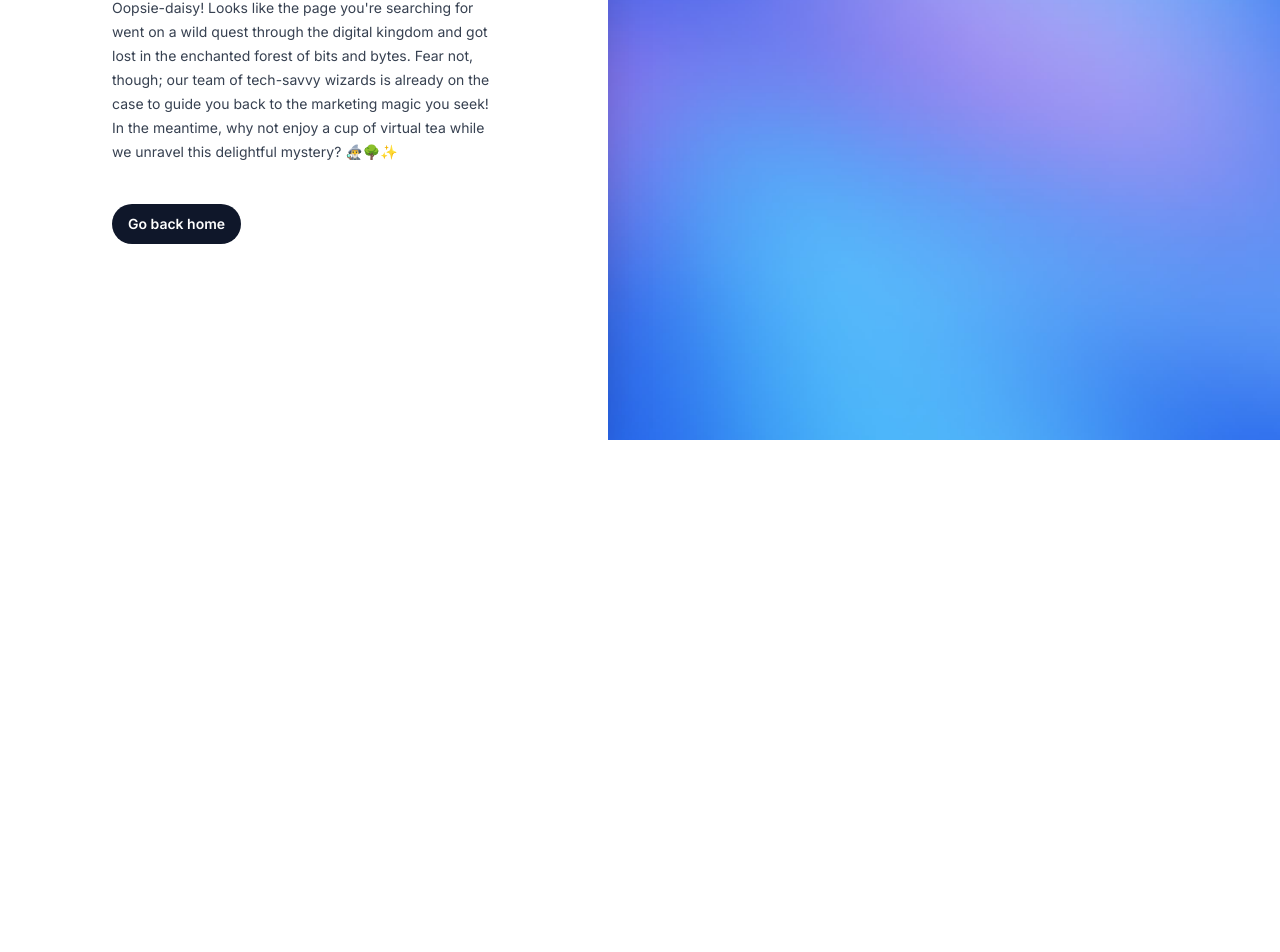
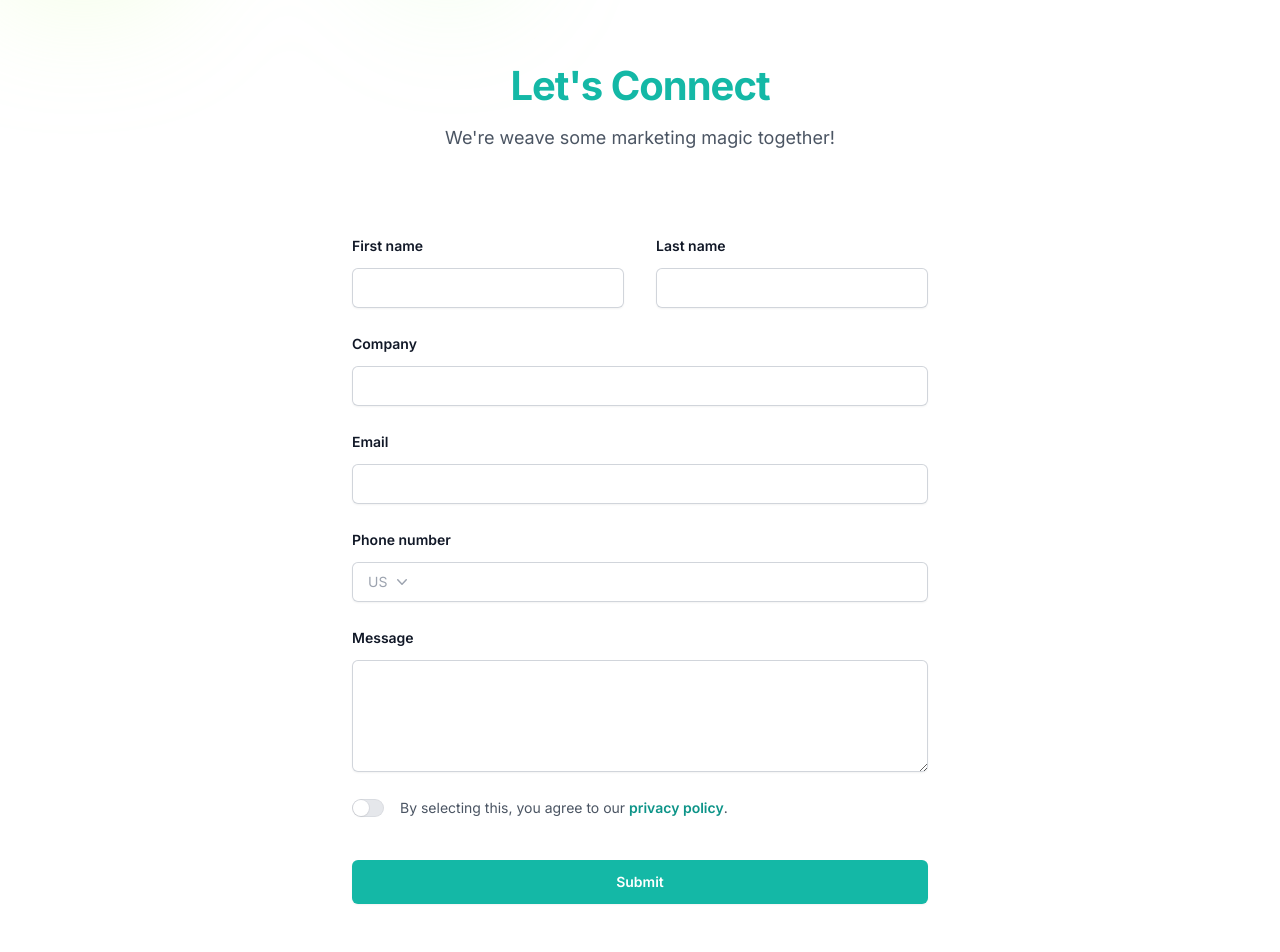
Before and after one commit to Sergemoraru/MintedCrown, a Next.js app: page /contact in a window 1280 px wide. Before the commit this address had no page. Shown: the part 360-1312 px from the top of the page. Before the commit the page ends 800 px from the top, so only its background shows below. Built offline with nearby package versions, Linux system fonts and the light colour scheme.

Commit message:
contact page made. nav links. styling adjustments

```diff
--- a/jsconfig.json
+++ b/jsconfig.json
@@ -1,5 +1,6 @@
 {
   "compilerOptions": {
+    "jsx": "react",
     "paths": {
       "@/*": ["./src/*"]
     }
--- a/package.json
+++ b/package.json
@@ -12,6 +12,7 @@
   "dependencies": {
     "@headlessui/react": "^1.7.15",
     "@headlessui/tailwindcss": "^0.2.0",
+    "@heroicons/react": "^2.0.18",
     "@tailwindcss/forms": "^0.5.3",
     "autoprefixer": "^10.4.12",
     "clsx": "^1.2.1",
@@ -21,6 +22,8 @@
     "tailwindcss": "^3.3.3"
   },
   "devDependencies": {
+    "@types/node": "20.4.8",
+    "@types/react": "18.2.18",
     "eslint": "8.45.0",
     "eslint-config-next": "13.4.12",
     "prettier": "^2.8.7",
--- /dev/null
+++ b/src/app/contact/page.jsx
@@ -0,0 +1,15 @@
+import Contact from "@/components/Contact";
+import { Header } from "@/components/Header";
+import { Footer } from "@/components/Footer";
+
+export default function ContactPage() {
+    return (
+        <>
+        <Header />
+        <Contact />
+        <Footer />
+        </>
+    )
+
+
+    }
--- a/src/components/Button.jsx
+++ b/src/components/Button.jsx
@@ -12,7 +12,7 @@ const variantStyles = {
   solid: {
     slate:
       'bg-slate-900 text-white hover:bg-slate-700 hover:text-slate-100 active:bg-slate-800 active:text-slate-300 focus-visible:outline-slate-900',
-    blue: 'bg-emerald-600 text-white hover:text-slate-100 hover:bg-emerald-500 active:bg-emerald-800 active:text-emerald-100 focus-visible:outline-emerald-600',
+    blue: 'bg-teal-600 text-white hover:text-slate-100 hover:bg-emerald-500 active:bg-emerald-800 active:text-emerald-100 focus-visible:outline-emerald-600',
     white:
       'bg-white text-slate-900 hover:bg-blue-50 active:bg-blue-200 active:text-slate-600 focus-visible:outline-white',
   },
--- /dev/null
+++ b/src/components/Contact.jsx
@@ -0,0 +1,203 @@
+/* eslint-disable react/no-unescaped-entities */
+"use client"
+
+import { useState } from 'react'
+import { ChevronDownIcon } from '@heroicons/react/20/solid'
+import { Switch } from '@headlessui/react'
+
+function classNames(...classes) {
+  return classes.filter(Boolean).join(' ')
+}
+
+export default function Contact() {
+  const [agreed, setAgreed] = useState(false)
+
+  return (
+    <div className="isolate bg-white px-6 py-4 sm:py-32 lg:px-8">
+      <div
+        className="absolute inset-x-0 top-[-10rem] -z-10 transform-gpu overflow-hidden blur-3xl sm:top-[-20rem]"
+        aria-hidden="true"
+      >
+        <div
+          className="relative left-1/2 -z-10 aspect-[1155/678] w-[36.125rem] max-w-none -translate-x-1/2 rotate-[30deg] bg-gradient-to-tr from-[#f8ff98] to-[#98ff98] opacity-30 sm:left-[calc(50%-40rem)] sm:w-[72.1875rem]"
+          style={{
+            clipPath:
+              'polygon(74.1% 44.1%, 100% 61.6%, 97.5% 26.9%, 85.5% 0.1%, 80.7% 2%, 72.5% 32.5%, 60.2% 62.4%, 52.4% 68.1%, 47.5% 58.3%, 45.2% 34.5%, 27.5% 76.7%, 0.1% 64.9%, 17.9% 100%, 27.6% 76.8%, 76.1% 97.7%, 74.1% 44.1%)',
+          }}
+        />
+      </div>
+      <div className="mx-auto max-w-2xl text-center">
+        <h2 className="text-3xl font-bold tracking-tight text-teal-500 sm:text-4xl">
+          Let's Connect
+        </h2>
+        <p className="mt-2 text-lg leading-8 text-gray-600">
+          We're weave some marketing magic together!
+        </p>
+      </div>
+      <form
+        action="#"
+        method="POST"
+        className="mx-auto mt-16 max-w-xl sm:mt-20"
+      >
+        <div className="grid grid-cols-1 gap-x-8 gap-y-6 sm:grid-cols-2">
+          <div>
+            <label
+              htmlFor="first-name"
+              className="block text-sm font-semibold leading-6 text-gray-900"
+            >
+              First name
+            </label>
+            <div className="mt-2.5">
+              <input
+                type="text"
+                name="first-name"
+                id="first-name"
+                autoComplete="given-name"
+                className="block w-full rounded-md border-0 px-3.5 py-2 text-gray-900 shadow-sm ring-1 ring-inset ring-gray-300 placeholder:text-gray-400 focus:ring-2 focus:ring-inset focus:ring-teal-400 sm:text-sm sm:leading-6"
+              />
+            </div>
+          </div>
+          <div>
+            <label
+              htmlFor="last-name"
+              className="block text-sm font-semibold leading-6 text-gray-900"
+            >
+              Last name
+            </label>
+            <div className="mt-2.5">
+              <input
+                type="text"
+                name="last-name"
+                id="last-name"
+                autoComplete="family-name"
+                className="block w-full rounded-md border-0 px-3.5 py-2 text-gray-900 shadow-sm ring-1 ring-inset ring-gray-300 placeholder:text-gray-400 focus:ring-2 focus:ring-inset focus:ring-teal-400 sm:text-sm sm:leading-6"
+              />
+            </div>
+          </div>
+          <div className="sm:col-span-2">
+            <label
+              htmlFor="company"
+              className="block text-sm font-semibold leading-6 text-gray-900"
+            >
+              Company
+            </label>
+            <div className="mt-2.5">
+              <input
+                type="text"
+                name="company"
+                id="company"
+                autoComplete="organization"
+                className="block w-full rounded-md border-0 px-3.5 py-2 text-gray-900 shadow-sm ring-1 ring-inset ring-gray-300 placeholder:text-gray-400 focus:ring-2 focus:ring-inset focus:ring-teal-400 sm:text-sm sm:leading-6"
+              />
+            </div>
+          </div>
+          <div className="sm:col-span-2">
+            <label
+              htmlFor="email"
+              className="block text-sm font-semibold leading-6 text-gray-900"
+            >
+              Email
+            </label>
+            <div className="mt-2.5">
+              <input
+                type="email"
+                name="email"
+                id="email"
+                autoComplete="email"
+                className="block w-full rounded-md border-0 px-3.5 py-2 text-gray-900 shadow-sm ring-1 ring-inset ring-gray-300 placeholder:text-gray-400 focus:ring-2 focus:ring-inset focus:ring-teal-400 sm:text-sm sm:leading-6"
+              />
+            </div>
+          </div>
+          <div className="sm:col-span-2">
+            <label
+              htmlFor="phone-number"
+              className="block text-sm font-semibold leading-6 text-gray-900"
+            >
+              Phone number
+            </label>
+            <div className="relative mt-2.5">
+              <div className="absolute inset-y-0 left-0 flex items-center">
+                <label htmlFor="country" className="sr-only">
+                  Country
+                </label>
+                <select
+                  id="country"
+                  name="country"
+                  className="h-full rounded-md border-0 bg-transparent bg-none py-0 pl-4 pr-9 text-gray-400 focus:ring-2 focus:ring-inset focus:ring-teal-400 sm:text-sm"
+                >
+                  <option>US</option>
+                  <option>CA</option>
+                  <option>EU</option>
+                </select>
+                <ChevronDownIcon
+                  className="pointer-events-none absolute right-3 top-0 h-full w-5 text-gray-400"
+                  aria-hidden="true"
+                />
+              </div>
+              <input
+                type="tel"
+                name="phone-number"
+                id="phone-number"
+                autoComplete="tel"
+                className="block w-full rounded-md border-0 px-3.5 py-2 pl-20 text-gray-900 shadow-sm ring-1 ring-inset ring-gray-300 placeholder:text-gray-400 focus:ring-2 focus:ring-inset focus:ring-teal-500 sm:text-sm sm:leading-6"
+              />
+            </div>
+          </div>
+          <div className="sm:col-span-2">
+            <label
+              htmlFor="message"
+              className="block text-sm font-semibold leading-6 text-gray-900"
+            >
+              Message
+            </label>
+            <div className="mt-2.5">
+              <textarea
+                name="message"
+                id="message"
+                rows={4}
+                className="block w-full rounded-md border-0 px-3.5 py-2 text-gray-900 shadow-sm ring-1 ring-inset ring-gray-300 placeholder:text-gray-400 focus:ring-2 focus:ring-inset focus:ring-teal-500 sm:text-sm sm:leading-6"
+                defaultValue={''}
+              />
+            </div>
+          </div>
+          <Switch.Group as="div" className="flex gap-x-4 sm:col-span-2">
+            <div className="flex h-6 items-center">
+              <Switch
+                checked={agreed}
+                onChange={setAgreed}
+                className={classNames(
+                  agreed ? 'bg-teal-600' : 'bg-gray-200',
+                  'flex w-8 flex-none cursor-pointer rounded-full p-px ring-1 ring-inset ring-gray-900/5 transition-colors duration-200 ease-in-out focus-visible:outline focus-visible:outline-2 focus-visible:outline-offset-2 focus-visible:outline-teal-500'
+                )}
+              >
+                <span className="sr-only">Agree to policies</span>
+                <span
+                  aria-hidden="true"
+                  className={classNames(
+                    agreed ? 'translate-x-3.5' : 'translate-x-0',
+                    'h-4 w-4 transform rounded-full bg-white shadow-sm ring-1 ring-gray-900/5 transition duration-200 ease-in-out'
+                  )}
+                />
+              </Switch>
+            </div>
+            <Switch.Label className="text-sm leading-6 text-gray-600">
+              By selecting this, you agree to our{' '}
+              <a href="#" className="font-semibold text-teal-600">
+                privacy&nbsp;policy
+              </a>
+              .
+            </Switch.Label>
+          </Switch.Group>
+        </div>
+        <div className="mt-10">
+          <button
+            type="submit"
+            className="block w-full rounded-md bg-teal-500 px-3.5 py-2.5 text-center text-sm font-semibold text-white shadow-sm hover:bg-teal-600 focus-visible:outline focus-visible:outline-2 focus-visible:outline-offset-2 focus-visible:outline-teal-500"
+          >
+            Submit
+          </button>
+        </div>
+      </form>
+    </div>
+  )
+}
--- a/src/components/Header.jsx
+++ b/src/components/Header.jsx
@@ -94,24 +94,30 @@ export function Header() {
   return (
     <header className="pt-10">
       <Container>
-        <nav className="relative z-50 flex justify-between bottom-20">
+        <nav className="relative bottom-20 z-50 flex justify-between">
           <div className="flex items-center md:gap-x-12">
-            <Link href="#" aria-label="Home" className='flex relative right-28 top-7 '>
+            <Link
+              href="/"
+              aria-label="Home"
+              className="relative right-28 top-7 flex "
+            >
               <Logo className="h-10 w-auto" />
             </Link>
             <div className="hidden md:flex md:gap-x-6">
               <NavLink href="#features">Features</NavLink>
-              <NavLink href="#testimonials">Testimonials</NavLink>
+              <NavLink href="#testimonials">Sectors</NavLink>
               <NavLink href="#services">Services</NavLink>
+              <NavLink href="#faq">FAQ</NavLink>
+              <NavLink href="#meettheteam">Meet the Team</NavLink>
             </div>
           </div>
           <div className="flex items-center gap-x-5 md:gap-x-8">
             {/* <div className="hidden md:block">
               <NavLink href="/login">Sign in</NavLink>
             </div> */}
-            <Button href="/register" color="blue">
+            <Button href="/contact" color="blue">
               <span>
-                Contact us <span className="hidden lg:inline">today</span>
+                Lets <span className="hidden lg:inline">Chat!</span>
               </span>
             </Button>
             <div className="-mr-1 md:hidden">
--- a/src/components/Hero.jsx
+++ b/src/components/Hero.jsx
@@ -42,13 +42,13 @@ export function Hero() {
             domain.
           </p>
           <div className="mt-10 flex justify-center gap-x-6">
-            <Button href="/register">Examples</Button>
+            <Button href="/register">Services</Button>
             <Button href="" variant="outline">
               <svg
                 aria-hidden="true"
                 className="h-3 w-2 flex-none fill-emerald-600 group-active:fill-current"
               ></svg>
-              <span className="">Meet the team</span>
+              <span className="">Sectors</span>
             </Button>
           </div>
         </div>
--- a/src/components/NavLink.jsx
+++ b/src/components/NavLink.jsx
@@ -4,7 +4,7 @@ export function NavLink({ href, children }) {
   return (
     <Link
       href={href}
-      className="inline-block rounded-lg px-2 py-1 text-sm text-slate-700 hover:bg-slate-100 hover:text-slate-900"
+      className="inline-block rounded-lg px-2 py-1 text-sm text-slate-700 hover:bg-slate-100 shadow-md hover:text-emerald-800"
     >
       {children}
     </Link>
--- a/src/components/Pricing.jsx
+++ b/src/components/Pricing.jsx
@@ -87,7 +87,7 @@ function Plan({ name, price, description, href, features, featured = false }) {
         className="mt-8"
         aria-label={`Get started with the ${name} plan for ${price}`}
       >
-        Get started
+        More Info
       </Button>
     </section>
   )
@@ -98,7 +98,7 @@ export function Pricing() {
     <section
       id="pricing"
       aria-label="Pricing"
-      className="bg-teal-900 py-20 sm:py-32"
+      className="bg-teal-700 py-20 sm:py-32"
     >
       <Container>
         <div className="md:text-center">
@@ -116,7 +116,7 @@ export function Pricing() {
           <Plan
             name="Strategy and Advisory"
             description="Our expert wizards will guide your brand through the marketing maze."
-            href="/register"
+            href="#"
             features={[
               'Research market opportunities, challenges.',
               'Develop custom marketing roadmap.',
@@ -129,7 +129,7 @@ export function Pricing() {
             featured
             name="Social Media Sorcery"
             description="We conjure up engaging content and strategies to make your brand reign on social platforms."
-            href="/register"
+            href="#"
             features={[
               'Create shareable, engaging content.',
               'Tailor strategies for each platform.',
@@ -143,7 +143,7 @@ export function Pricing() {
           <Plan
             name="Majestic Campaign Crafting"
             description="From quirky to regal, we create enchanting marketing campaigns that captivate audiences."
-            href="/register"
+            href="#"
             features={[
               'Unearth brand essence, target audience.',
               'Craft quirky, captivating concepts.',
--- a/src/styles/tailwind.css
+++ b/src/styles/tailwind.css
@@ -7,14 +7,3 @@ textarea {
     -moz-box-sizing: border-box;    /* Firefox, other Gecko */
     box-sizing: border-box;         /* Opera/IE 8+ */
 }
-
-// make all images responsive
-img {
-    max-width: 100%;
-    height: auto;
-}
-
-// make border-box the default box model
-html {
-    box-sizing: border-box;
-}
```
Also changed, not shown: tsconfig.json (added, +35 -0 lines), 1 other file (tests, documents, lock files or other folders).
